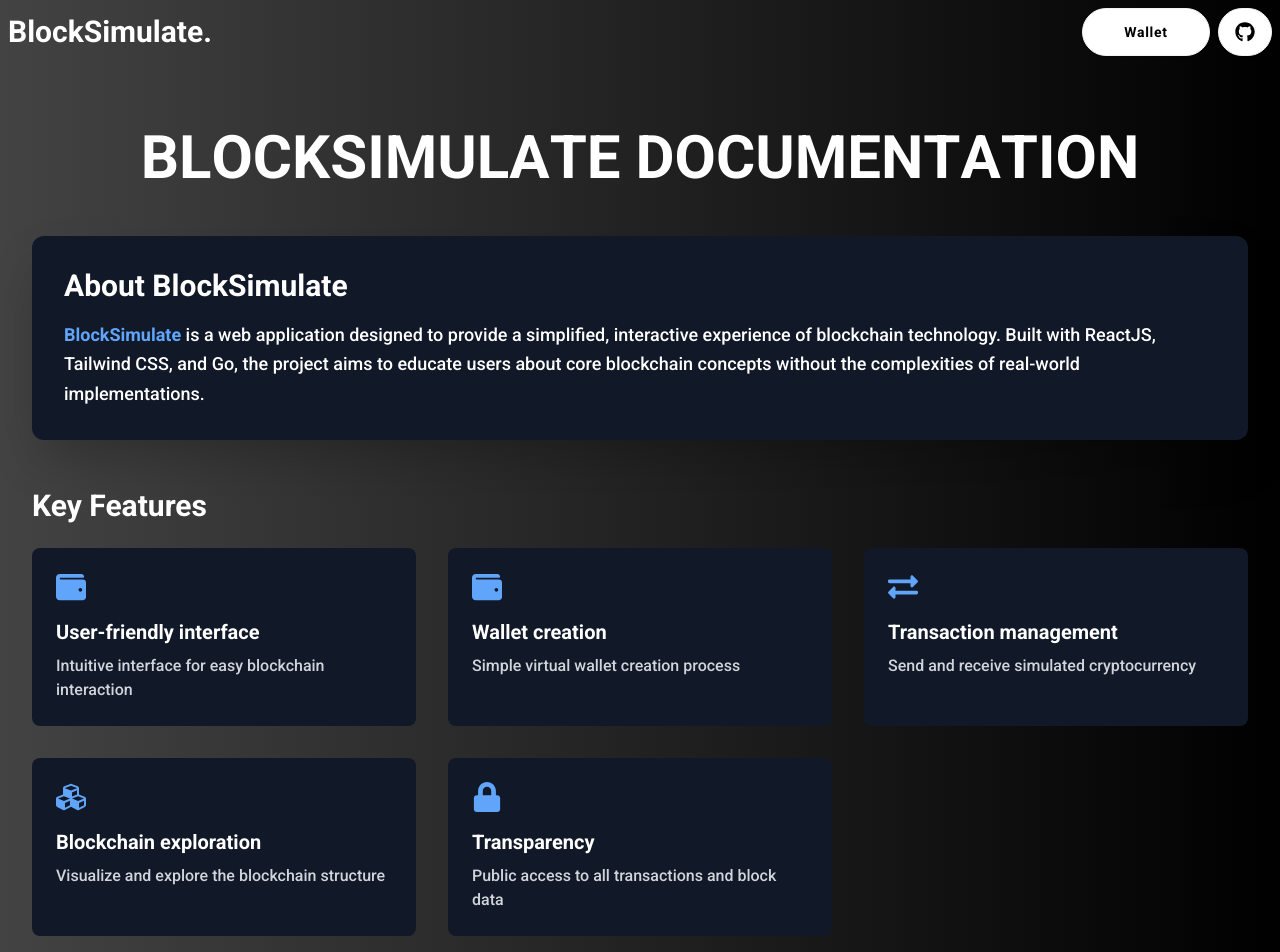
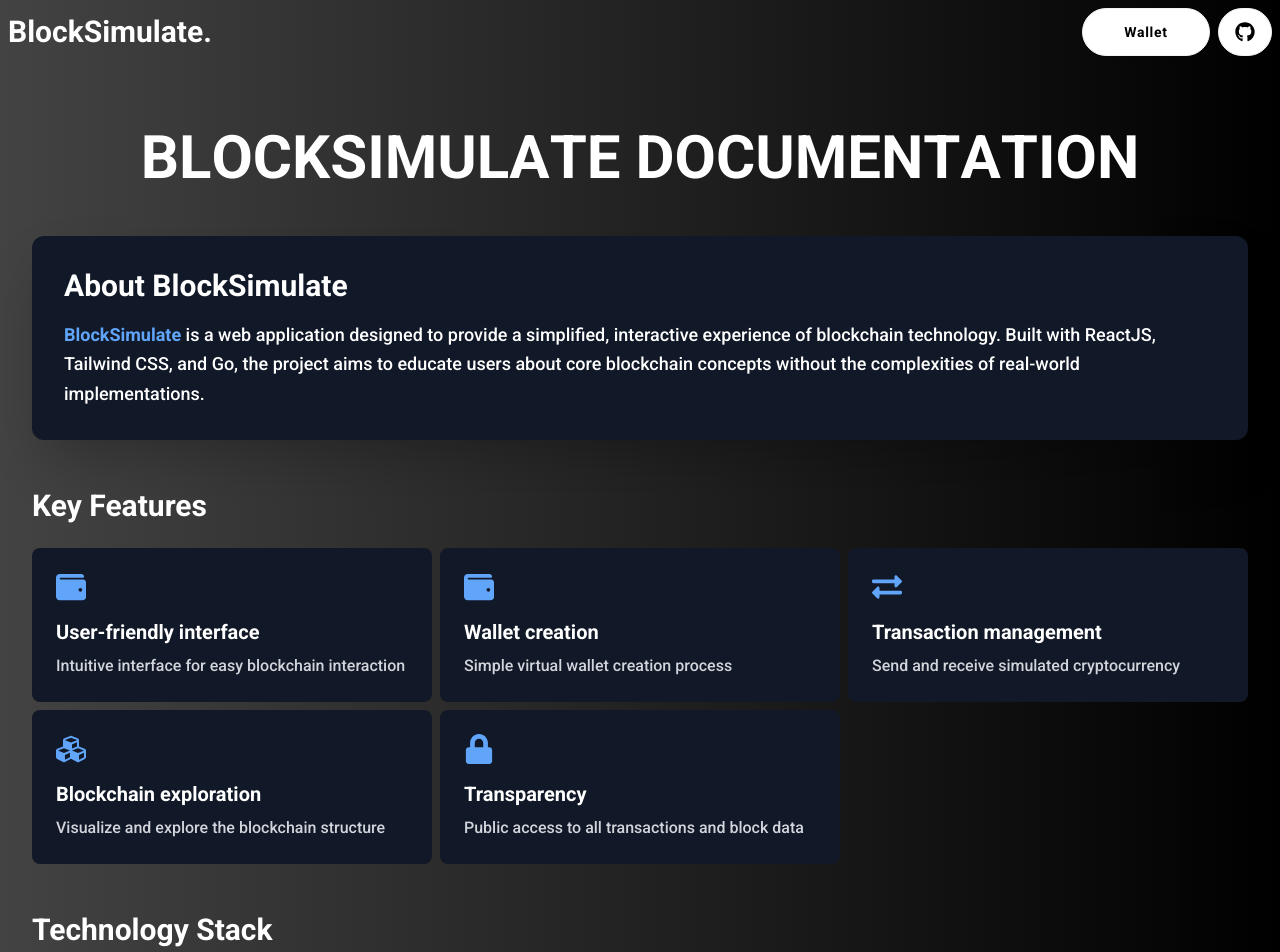
Before and after one commit to adarshswaminath/BlockSimulate, a React (Vite) app in the folder frontend/: page /about in a window 1280 px wide. Shown: the top 952 px of the page. Built offline with nearby package versions, Linux system fonts and the light colour scheme.

Commit message:
doc: added how to  use section #1

```diff
--- a/frontend/src/Pages/About/About.tsx
+++ b/frontend/src/Pages/About/About.tsx
@@ -18,7 +18,7 @@
 
         <section className="mb-12">
           <h2 className="text-3xl font-bold mb-6">Key Features</h2>
-          <div className="grid grid-cols-1 md:grid-cols-2 lg:grid-cols-3 gap-8">
+          <div className="grid grid-cols-1 md:grid-cols-2 lg:grid-cols-3 gap-2">
             {[
               { icon: <FaWallet />, title: "User-friendly interface", description: "Intuitive interface for easy blockchain interaction" },
               { icon: <FaWallet />, title: "Wallet creation", description: "Simple virtual wallet creation process" },
```
